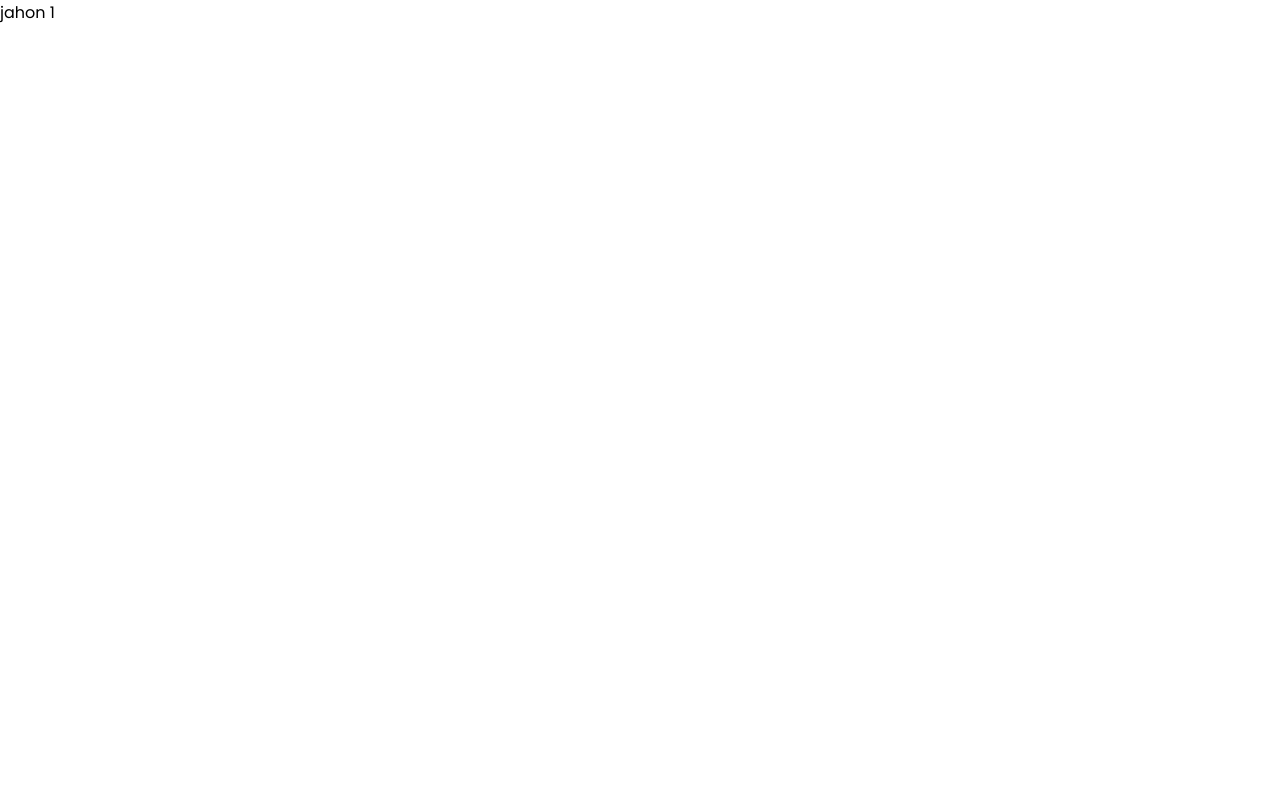
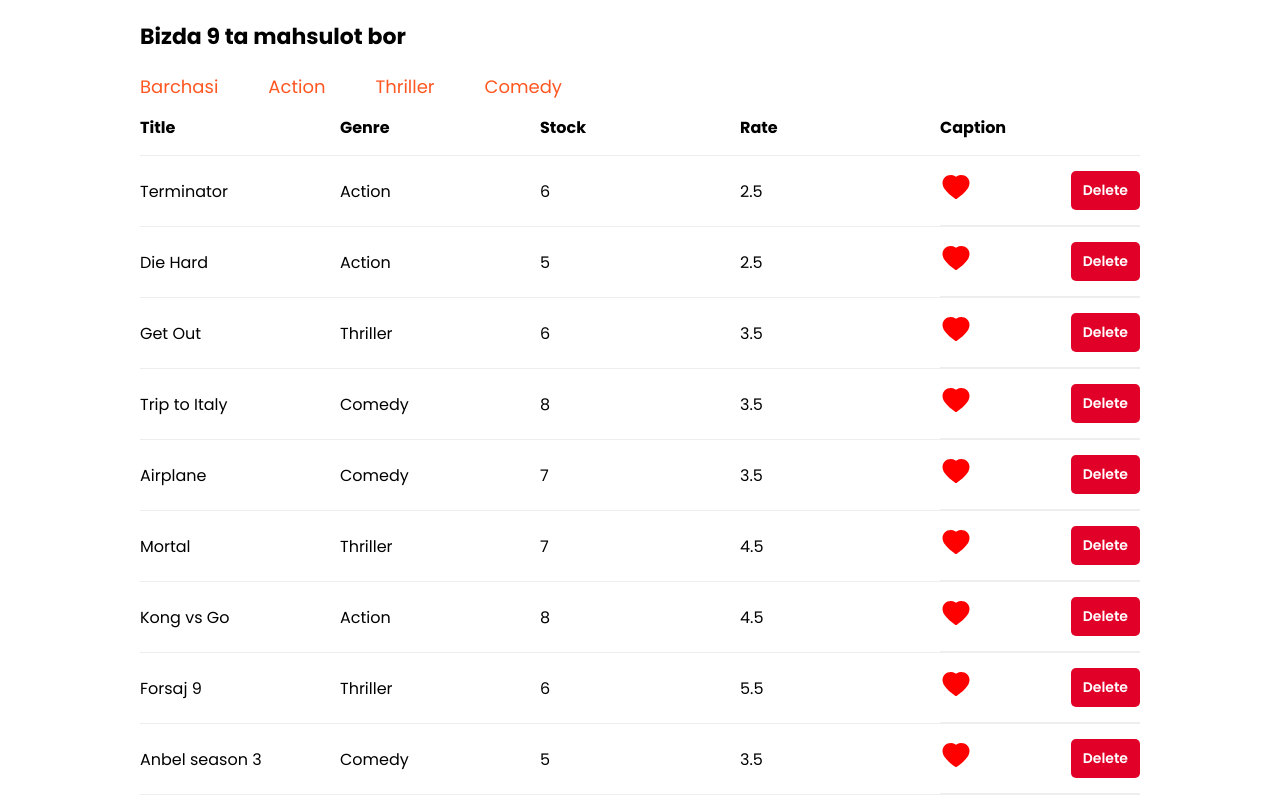
Before and after one commit to codekazakoff/first-project, a React (Create React App) app: page / in a window 1280 px wide. Built offline with nearby package versions, Linux system fonts and the light colour scheme.

Commit message:
four commit

```diff
--- a/src/App.js
+++ b/src/App.js
@@ -1,12 +1,12 @@
 import React, { Component } from "react";
-import ScrollingList from "./components/movies/LearnLifeCycle";
-// import Movies from "./components/movies/Movie.js";
+// import ScrollingList from "./components/movies/LearnLifeCycle";
+import Movies from "./components/movies/Movie.js";
 class App extends Component {
   render() {
     return (
       <>
-        {/* <Movies /> */}
-        <ScrollingList />
+        <Movies />
+        {/* <ScrollingList /> */}
       </>
     );
   }
--- a/src/components/movies/Like.js
+++ b/src/components/movies/Like.js
@@ -6,7 +6,6 @@ class Like extends Component {
     super(props);
     this.state = {};
   }
-  TableMovies;
   render() {
     const { isLiked, onLike, id } = this.props;
     return (
--- a/src/components/movies/Movie.js
+++ b/src/components/movies/Movie.js
@@ -87,7 +87,7 @@ class Movies extends Component {
                 onDelete={handleDelete}
                 onLike={handleLike}
               />
-              <div id="mydiv"></div>
+              {/* <div id="mydiv"></div> */}
             </div>
           )}
         </section>
```
